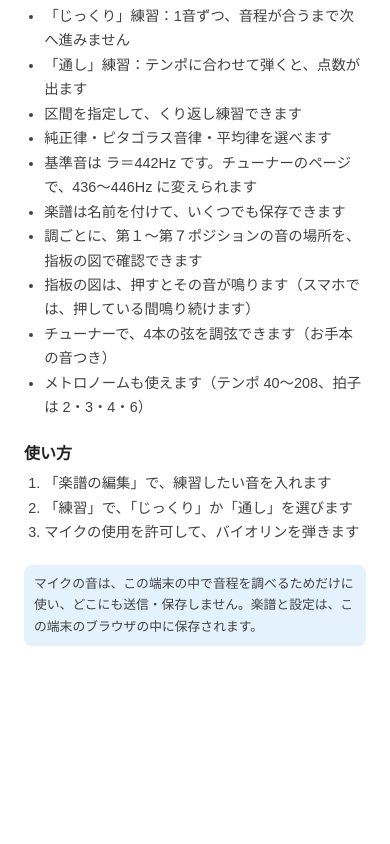
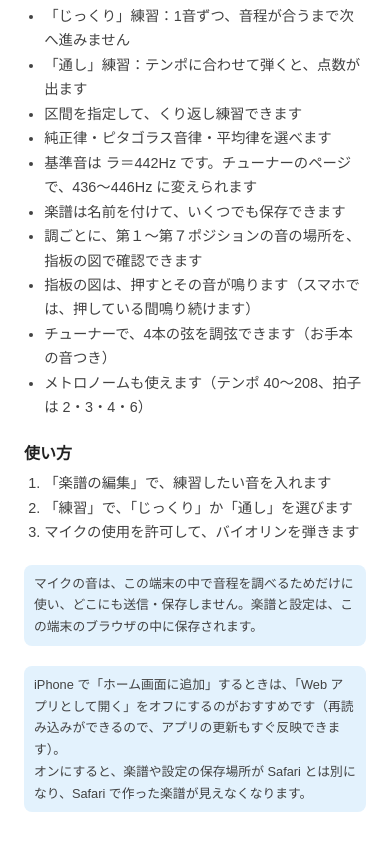
Before and after one commit to Naokichi-T/violin-pitch, a SvelteKit app: page / in a window 390 px wide. Shown: the part 640-1484 px from the top of the page. Before the commit the page ends 1318 px from the top, so only its background shows below. Built offline with nearby package versions, Linux system fonts and the light colour scheme.

Commit message:
ホームに、iPhoneでホーム画面に追加するときの注意（Webアプリとして開くをオフにする）を追加

```diff
--- a/src/routes/+page.svelte
+++ b/src/routes/+page.svelte
@@ -67,6 +67,12 @@
     </ol>
 
     <p class="note">マイクの音は、この端末の中で音程を調べるためだけに使い、どこにも送信・保存しません。楽譜と設定は、この端末のブラウザの中に保存されます。</p>
+
+    <!-- iPhone でホーム画面に追加するときの注意（「Web アプリとして開く」をオンにすると、保存場所が Safari と別になるため） -->
+    <p class="note">
+      iPhone で「ホーム画面に追加」するときは、「Web アプリとして開く」をオフにするのがおすすめです（再読み込みができるので、アプリの更新もすぐ反映できます）。<br />
+      オンにすると、楽譜や設定の保存場所が Safari とは別になり、Safari で作った楽譜が見えなくなります。
+    </p>
   </section>
 </main>
 
```
